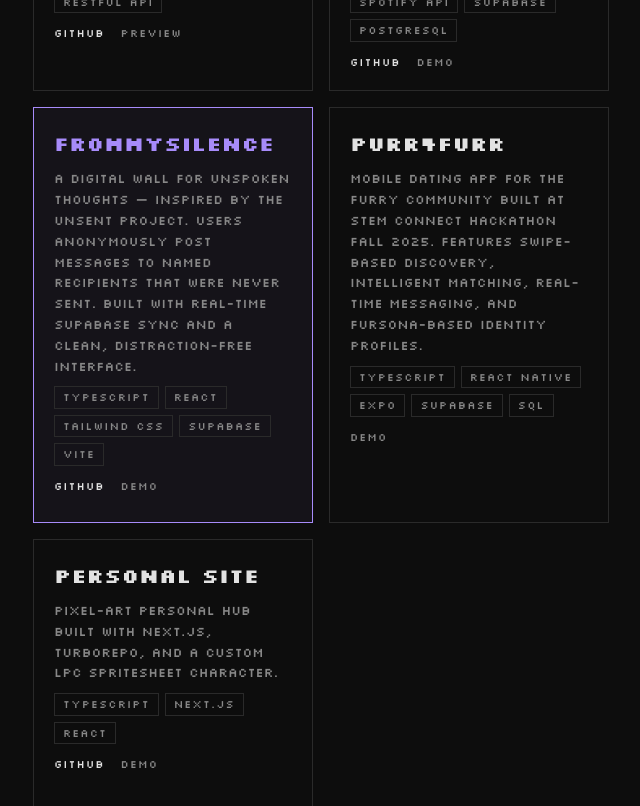
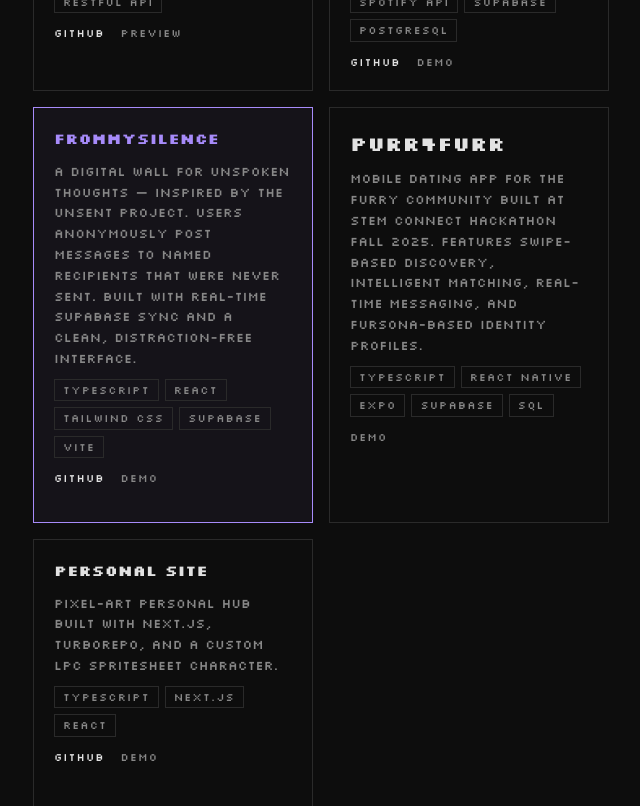
Before and after one commit to thomstah/portfolio, a Next.js app: page / in a window 1280 px wide. Shown: the part 2860-3666 px from the top of the page, without its empty margins (319-959 px from the left). Built offline with nearby package versions, Linux system fonts and the light colour scheme.

Commit message:
fix: shrink card title to 15px for titles 13+ chars long
Co-Authored-By: Claude Sonnet 4.6 <noreply@anthropic.com>

```diff
--- a/components/ProjectCard.tsx
+++ b/components/ProjectCard.tsx
@@ -35,11 +35,12 @@ export function ProjectCard({ project }: Props) {
   const [open,      setOpen]      = useState(false);
   const [modalIdx,  setModalIdx]  = useState(0);
 
-  const images  = project.images ?? [];
-  const accent  = project.accentColor;
-  const border  = accent ?? colors.rule;
-  const titleC  = accent ?? colors.text;
-  const bgTint  = accent ? `${accent}0d` : 'transparent';
+  const images     = project.images ?? [];
+  const accent     = project.accentColor;
+  const border     = accent ?? colors.rule;
+  const titleC     = accent ?? colors.text;
+  const bgTint     = accent ? `${accent}0d` : 'transparent';
+  const cardTitleSize = project.title.length >= 13 ? '15px' : '20px';
 
   function prevDesktop() { setDesktopIdx((i) => (i - 1 + images.length) % images.length); }
   function nextDesktop() { setDesktopIdx((i) => (i + 1) % images.length); }
@@ -71,7 +72,7 @@ export function ProjectCard({ project }: Props) {
         <h3
           style={{
             fontFamily: 'var(--font-pixelify-sans)',
-            fontSize:   '20px',
+            fontSize:   cardTitleSize,
             fontWeight: 700,
             color:      titleC,
           }}
@@ -146,7 +147,7 @@ export function ProjectCard({ project }: Props) {
           cursor:          'pointer',
         }}
       >
-        <h3 style={{ fontFamily: 'var(--font-pixelify-sans)', fontSize: '20px', fontWeight: 700, color: titleC }}>
+        <h3 style={{ fontFamily: 'var(--font-pixelify-sans)', fontSize: cardTitleSize, fontWeight: 700, color: titleC }}>
           {project.title}
         </h3>
         {tags}
```
